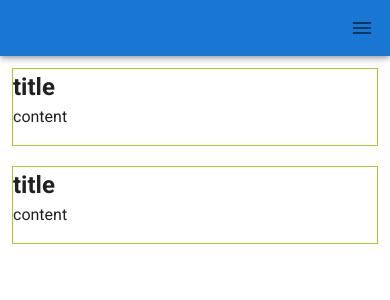
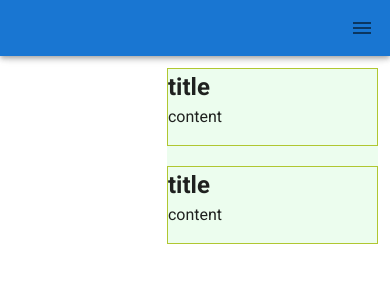
Before and after one commit to suzuki28ab/vue-blog, a Vue app: page /blog in a window 390 px wide. Shown: the top 300 px of the page. Built offline with nearby package versions, Linux system fonts and the light colour scheme.

Commit message:
[fix]responsive navigation bar

```diff
--- a/src/App.vue
+++ b/src/App.vue
@@ -1,6 +1,6 @@
 <template>
   <v-app>
-    <v-navigation-drawer app right clipped v-model="drawer">
+    <v-navigation-drawer app right clipped v-model="drawer" mobile-break-point="960">
       <v-layout justify-center>
         <p>test</p>
       </v-layout>
@@ -13,7 +13,7 @@
       <v-container>
         <v-layout>
           <v-flex lg2></v-flex>
-          <v-flex lg10 md12 sm12 xs12>
+          <v-flex lg10 sm12>
             <router-view></router-view>
           </v-flex>
         </v-layout>
--- a/src/views/Blog.vue
+++ b/src/views/Blog.vue
@@ -1,5 +1,5 @@
 <template>
-  <div>
+  <div :class="$style.blog">
     <PostTitle></PostTitle>
     <PostTitle></PostTitle>
   </div>
@@ -16,3 +16,9 @@ export default Vue.extend({
   }
 });
 </script>
+
+<style module>
+.blog {
+  background-color: rgb(236, 253, 238);
+}
+</style>
```
